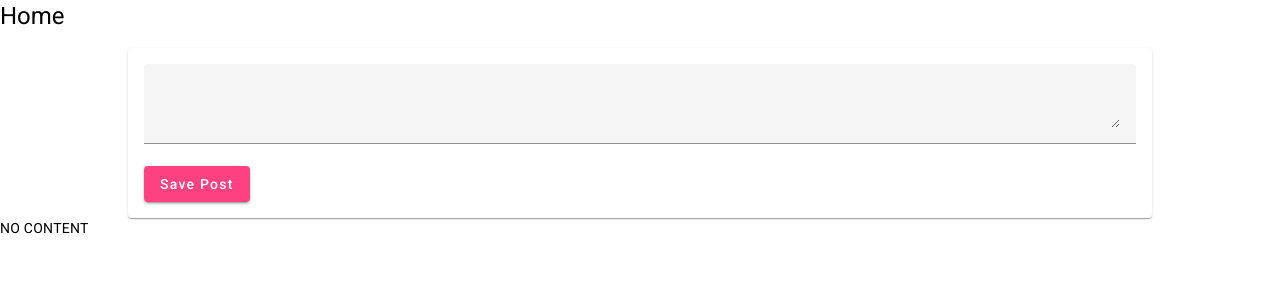
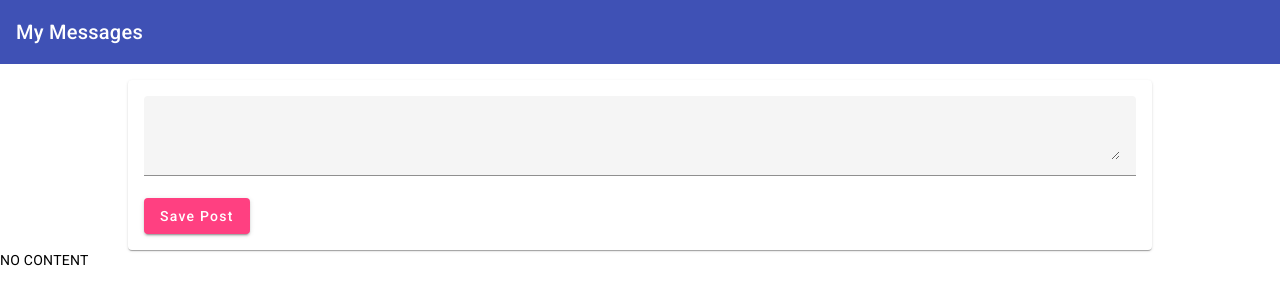
Before and after one commit to KhalidHimmi/main-course, an Angular app: page / in a window 1280 px wide. Shown: the top 304 px of the page. Built offline with nearby package versions, Linux system fonts and the light colour scheme.

Commit message:
Initial HTML stucure

```diff
--- a/src/app/app.component.css
+++ b/src/app/app.component.css
@@ -0,0 +1,3 @@
+main{
+    margin-top: 1rem;
+}
--- a/src/app/app.component.html
+++ b/src/app/app.component.html
@@ -1,3 +1,7 @@
-<h1>Home</h1>
+<header>
+    <app-header></app-header>
+</header>
 
-<app-post-create></app-post-create>
+<main>
+    <app-post-create></app-post-create>
+</main>
--- /dev/null
+++ b/src/app/header/header.component.html
@@ -0,0 +1,3 @@
+<mat-toolbar color="primary">
+    My Messages
+</mat-toolbar>
```
Also changed, not shown: src/app/app.module.ts (+6 -2 lines), src/app/header/header.component.ts (added, +10 -0 lines), src/app/header/header.component.css (added), 1 other file (tests, documents, lock files or other folders).
